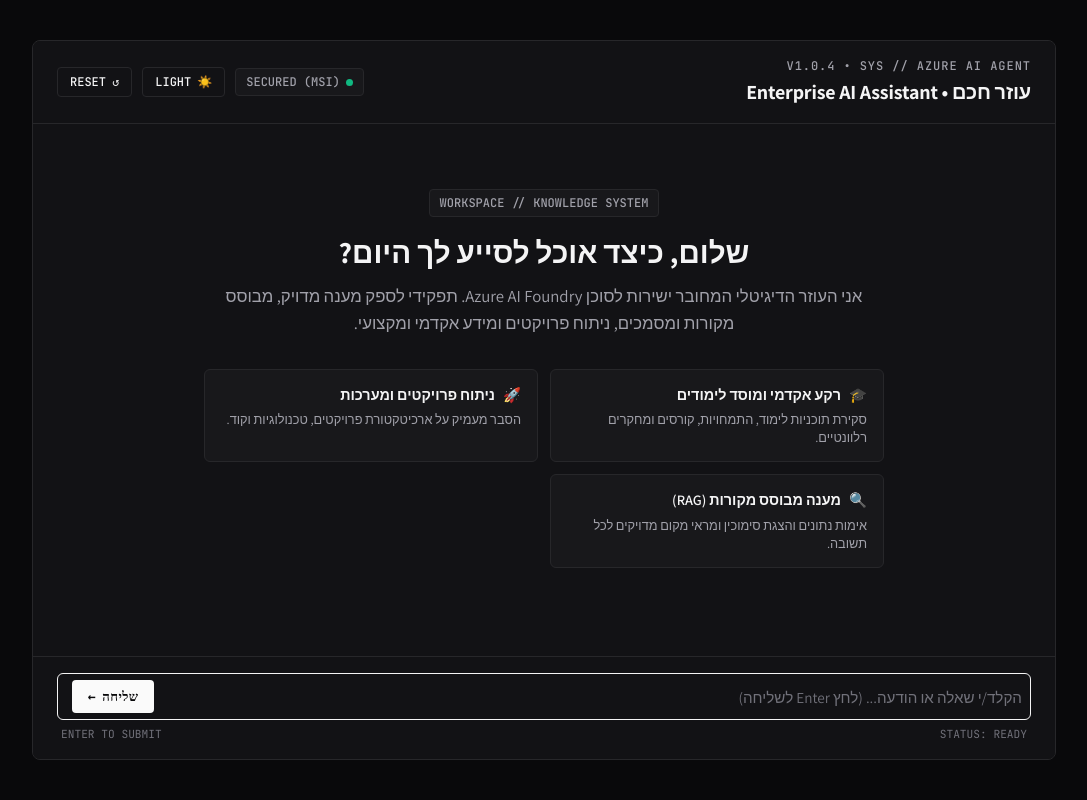
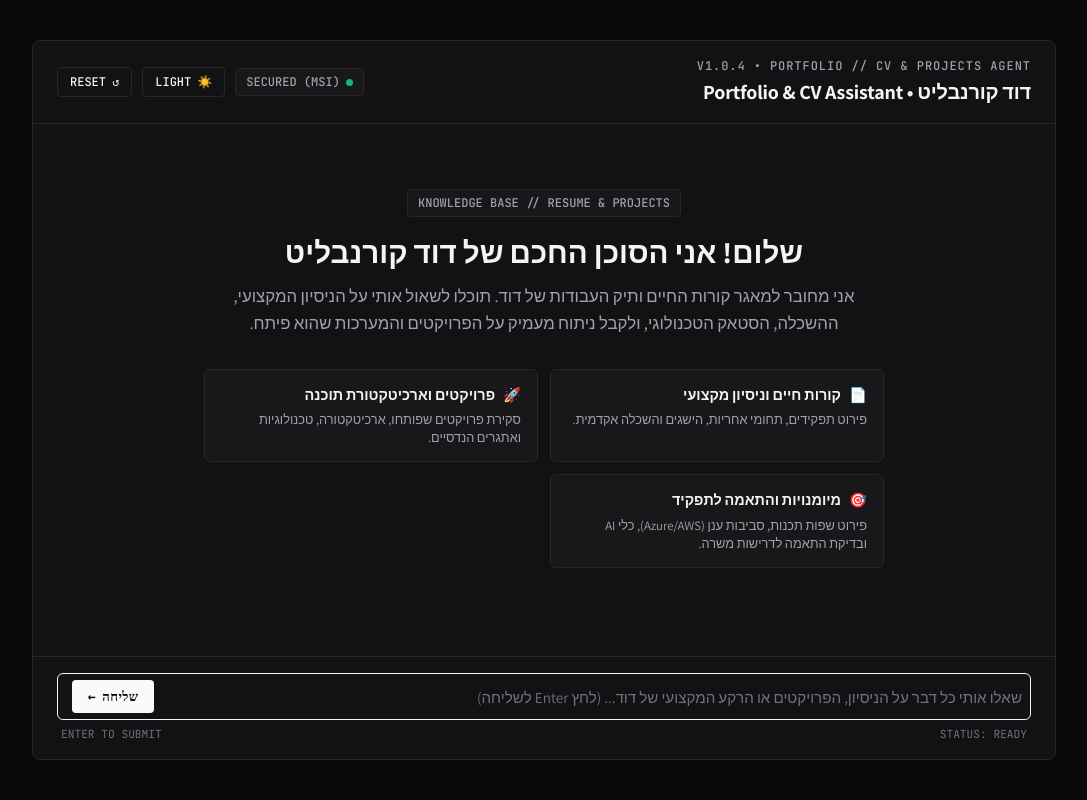
Before and after one commit to davidkorenblit/chatbot, a Flask app: page / in a window 1280 px wide. Shown: the whole page, without its empty margins (96-1183 px from the left). Run offline with Flask 3, Linux system fonts and the light colour scheme.

Commit message:
Update welcome screen and branding for CV and projects portfolio

```diff
--- a/templates/index.html
+++ b/templates/index.html
@@ -3,7 +3,7 @@
 <head>
     <meta charset="UTF-8">
     <meta name="viewport" content="width=device-width, initial-scale=1.0">
-    <title>Enterprise AI Assistant | Editorial Minimalist</title>
+    <title>דוד קורנבליט | Portfolio & CV AI Assistant</title>
 
     <!-- Google Fonts: Assistant & JetBrains Mono -->
     <link rel="preconnect" href="https://fonts.googleapis.com">
@@ -594,11 +594,11 @@
         <header class="app-header">
             <div class="header-title-group">
                 <span class="eyebrow">
-                    <span>SYS // AZURE AI AGENT</span>
+                    <span>PORTFOLIO // CV & PROJECTS AGENT</span>
                     <span>&bull;</span>
                     <span class="font-mono">v1.0.4</span>
                 </span>
-                <h1>עוזר חכם &bull; Enterprise AI Assistant</h1>
+                <h1>דוד קורנבליט &bull; Portfolio & CV Assistant</h1>
             </div>
             <div class="header-actions">
                 <span class="status-pill font-mono">
@@ -622,36 +622,36 @@
             <section class="welcome-screen" id="welcomeScreen">
                 <div class="welcome-badge-group">
                     <span class="status-pill font-mono">
-                        <span>WORKSPACE // KNOWLEDGE SYSTEM</span>
+                        <span>KNOWLEDGE BASE // RESUME & PROJECTS</span>
                     </span>
                 </div>
-                <h2 class="welcome-title">שלום, כיצד אוכל לסייע לך היום?</h2>
+                <h2 class="welcome-title">שלום! אני הסוכן החכם של דוד קורנבליט</h2>
                 <p class="welcome-desc">
-                    אני העוזר הדיגיטלי המחובר ישירות לסוכן Azure AI Foundry. תפקידי לספק מענה מדויק, מבוסס מקורות ומסמכים, ניתוח פרויקטים ומידע אקדמי ומקצועי.
+                    אני מחובר למאגר קורות החיים ותיק העבודות של דוד. תוכלו לשאול אותי על הניסיון המקצועי, ההשכלה, הסטאק הטכנולוגי, ולקבל ניתוח מעמיק על הפרויקטים והמערכות שהוא פיתח.
                 </p>
 
                 <!-- Core Capabilities Showcase -->
                 <div class="capabilities-grid">
                     <div class="capability-card">
                         <div class="capability-header">
-                            <span>🎓</span>
-                            <span>רקע אקדמי ומוסד לימודים</span>
+                            <span>📄</span>
+                            <span>קורות חיים וניסיון מקצועי</span>
                         </div>
-                        <p class="capability-desc">סקירת תוכניות לימוד, התמחויות, קורסים ומחקרים רלוונטיים.</p>
+                        <p class="capability-desc">פירוט תפקידים, תחומי אחריות, הישגים והשכלה אקדמית.</p>
                     </div>
                     <div class="capability-card">
                         <div class="capability-header">
                             <span>🚀</span>
-                            <span>ניתוח פרויקטים ומערכות</span>
+                            <span>פרויקטים וארכיטקטורת תוכנה</span>
                         </div>
-                        <p class="capability-desc">הסבר מעמיק על ארכיטקטורת פרויקטים, טכנולוגיות וקוד.</p>
+                        <p class="capability-desc">סקירת פרויקטים שפותחו, ארכיטקטורה, טכנולוגיות ואתגרים הנדסיים.</p>
                     </div>
                     <div class="capability-card">
                         <div class="capability-header">
-                            <span>🔍</span>
-                            <span>מענה מבוסס מקורות (RAG)</span>
+                            <span>🎯</span>
+                            <span>מיומנויות והתאמה לתפקיד</span>
                         </div>
-                        <p class="capability-desc">אימות נתונים והצגת סימוכין ומראי מקום מדויקים לכל תשובה.</p>
+                        <p class="capability-desc">פירוט שפות תכנות, סביבות ענן (Azure/AWS), כלי AI ובדיקת התאמה לדרישות משרה.</p>
                     </div>
                 </div>
 
@@ -669,7 +669,7 @@
                         type="text"
                         id="userInput"
                         class="chat-input"
-                        placeholder="הקלד/י שאלה או הודעה... (לחץ Enter לשליחה)"
+                        placeholder="שאלו אותי כל דבר על הניסיון, הפרויקטים או הרקע המקצועי של דוד... (לחץ Enter לשליחה)"
                         autocomplete="off"
                         required
                     />
@@ -757,7 +757,7 @@
             // Metadata row (Timestamp & Sender Label)
             const meta = document.createElement('div');
             meta.classList.add('message-meta', 'font-mono');
-            const senderName = sender === 'user' ? 'YOU' : 'ASSISTANT // AZURE-AGENT';
+            const senderName = sender === 'user' ? 'YOU' : 'DAVID // AI-AGENT';
             meta.innerHTML = `<span>${senderName}</span><span>&bull;</span><span class="time-badge">${getFormattedTime()}</span>`;
             row.appendChild(meta);
 
```
